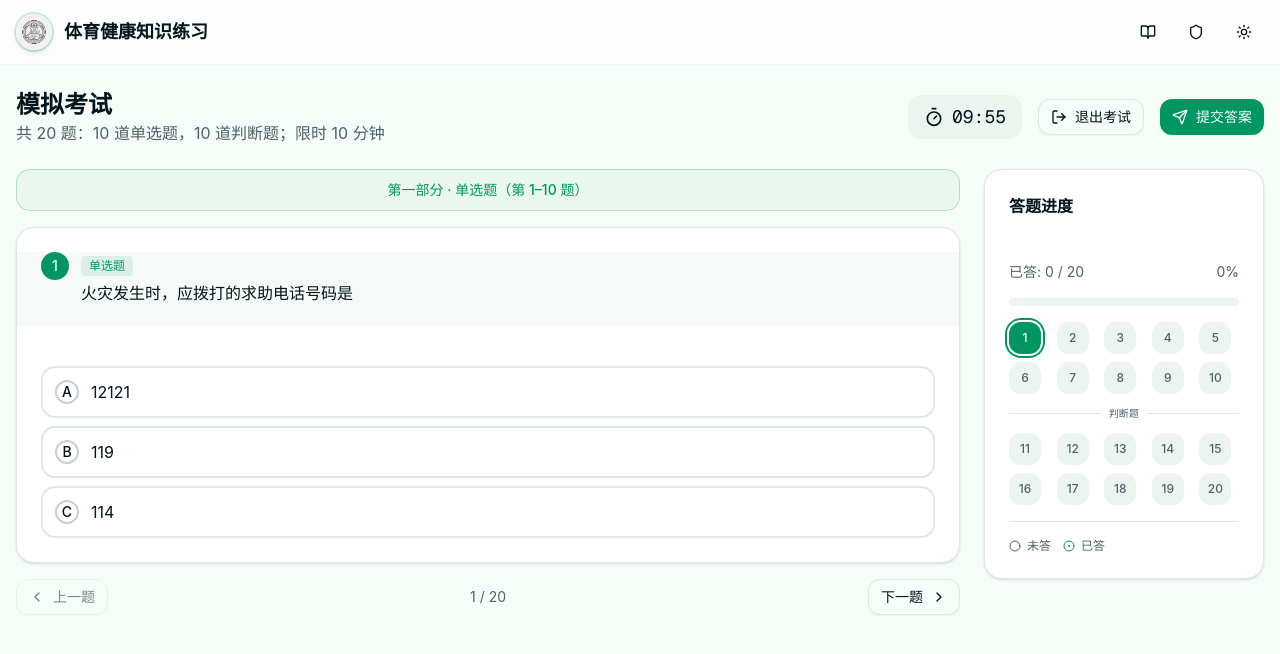
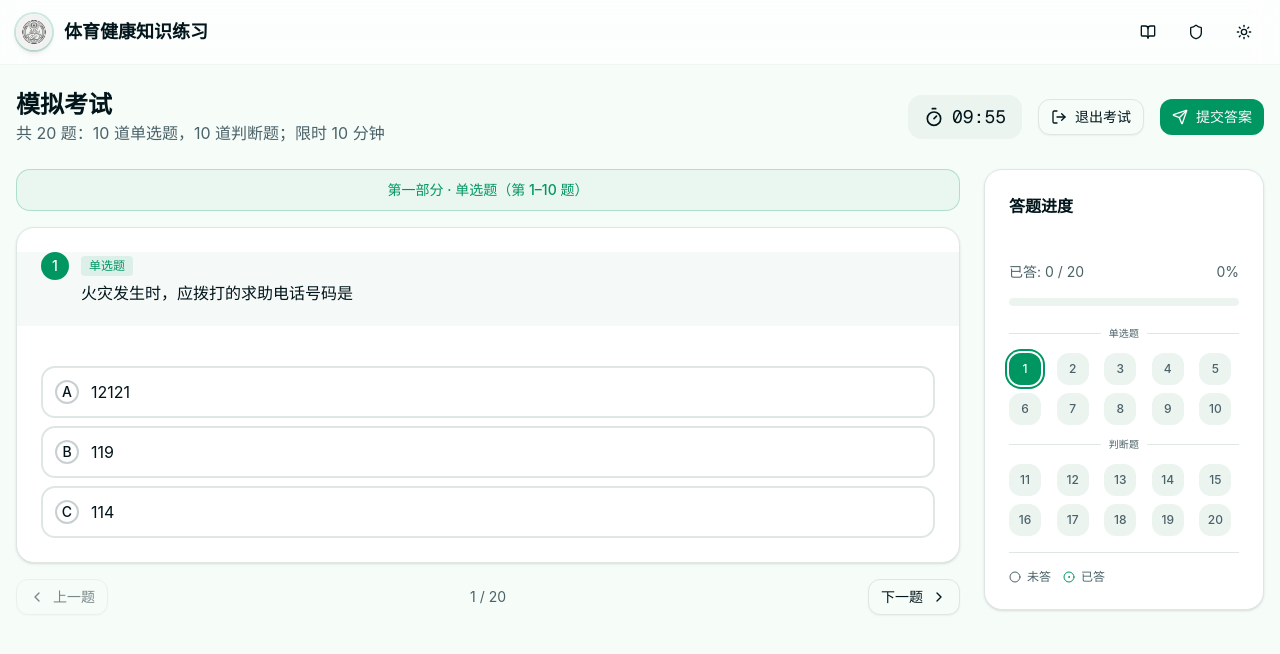
Before and after one commit to zyq2012zyq/PE-Health-Practice-System, a Next.js app: page /exam in a window 1280 px wide. Shown: the top 654 px of the page. Built offline with nearby package versions, Linux system fonts and the light colour scheme.

Commit message:
feat: add 单选题 divider to question nav grid

```diff
--- a/components/question-nav.tsx
+++ b/components/question-nav.tsx
@@ -53,9 +53,20 @@ export function QuestionNav({
             const isCorrect = showResult && answers[q.id] === q.answer
             const showSplit =
               splitAfterIndex !== undefined && i === splitAfterIndex + 1
+            const showChoiceSplit =
+              splitAfterIndex !== undefined && i === 0
 
             return (
               <Fragment key={q.id}>
+                {showChoiceSplit && (
+                  <div className="col-span-5 flex items-center gap-2 py-1">
+                    <div className="h-px flex-1 bg-border" />
+                    <span className="shrink-0 text-[10px] font-medium uppercase tracking-wide text-muted-foreground">
+                      单选题
+                    </span>
+                    <div className="h-px flex-1 bg-border" />
+                  </div>
+                )}
                 {showSplit && (
                   <div className="col-span-5 flex items-center gap-2 py-1">
                     <div className="h-px flex-1 bg-border" />
```
